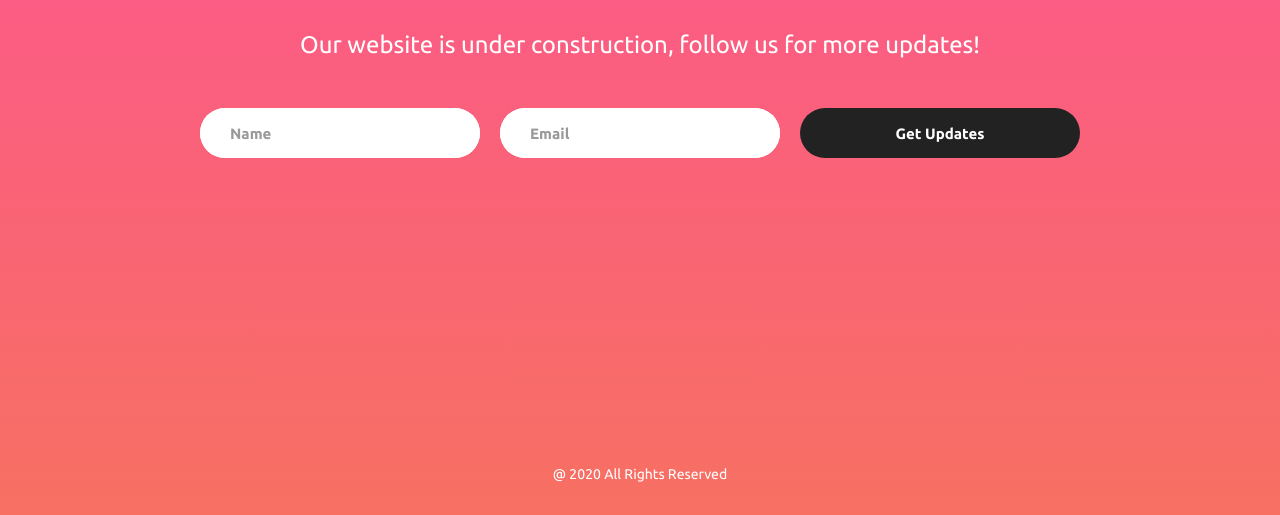
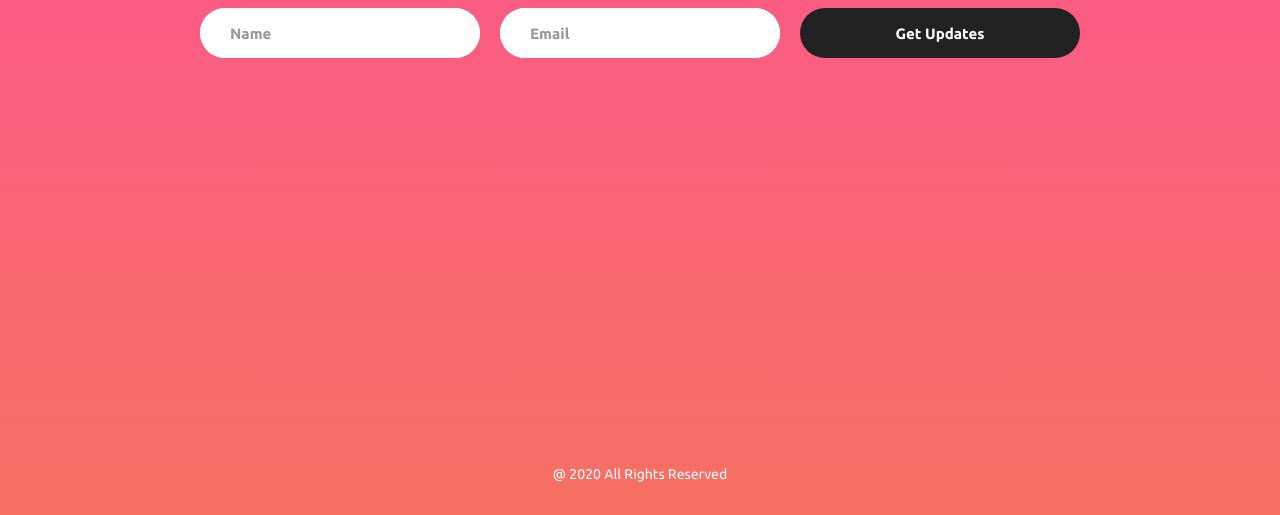
Before and after one commit to sweetbabyphotography/SweetBabyPhotography, a plain HTML site: page index.html in a window 1280 px wide. Shown: the part 285-800 px from the top of the page. Drawn offline with Linux system fonts and the light colour scheme.

Commit message:
Update main.css

```diff
--- a/css/main.css
+++ b/css/main.css
@@ -142,7 +142,7 @@ Primary use:
 
 
 .paddingtop{
-  padding-top: 200px;
+  padding-top: 100px;
 }
 
 /*//////////////////////////////////////////////////////////////////
```
